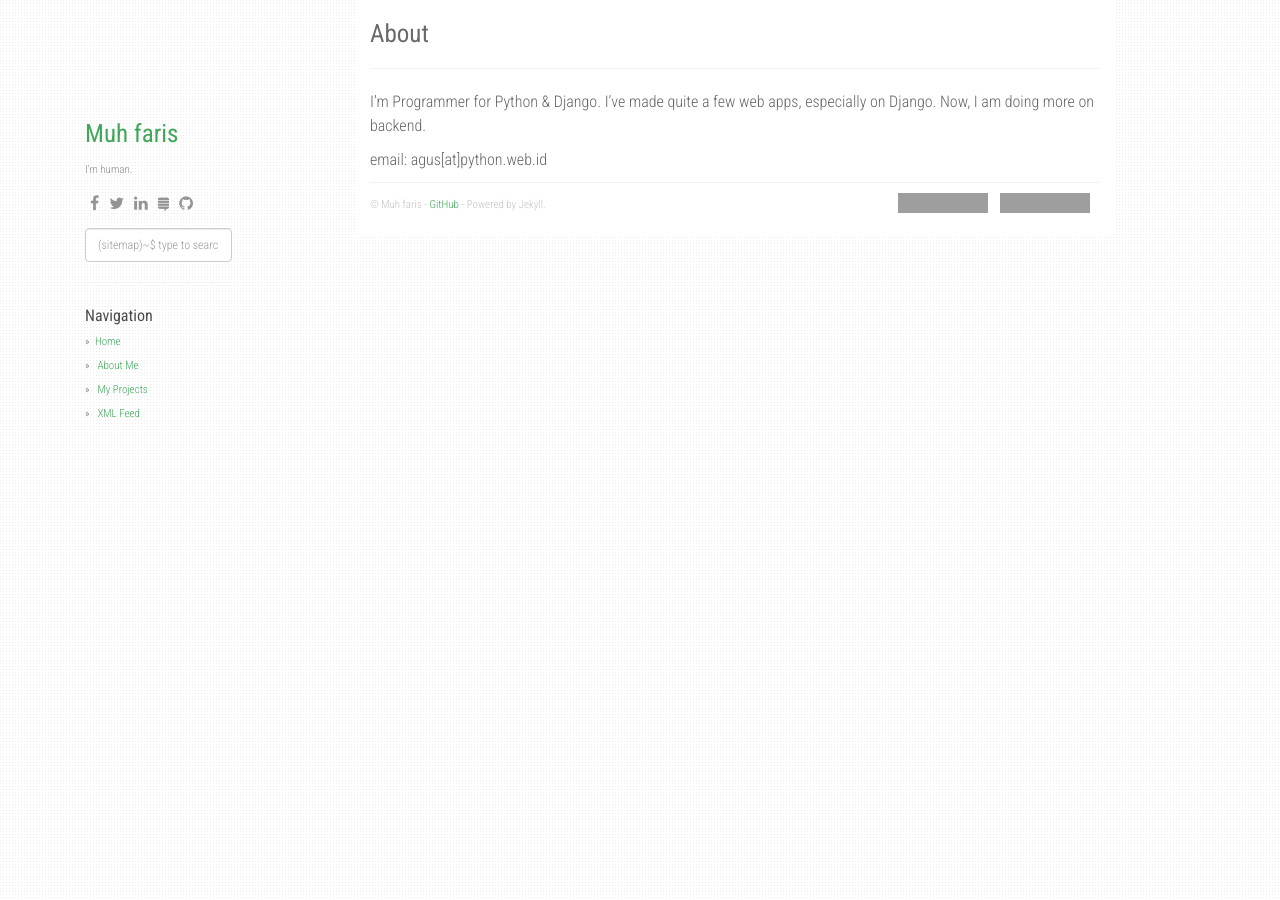
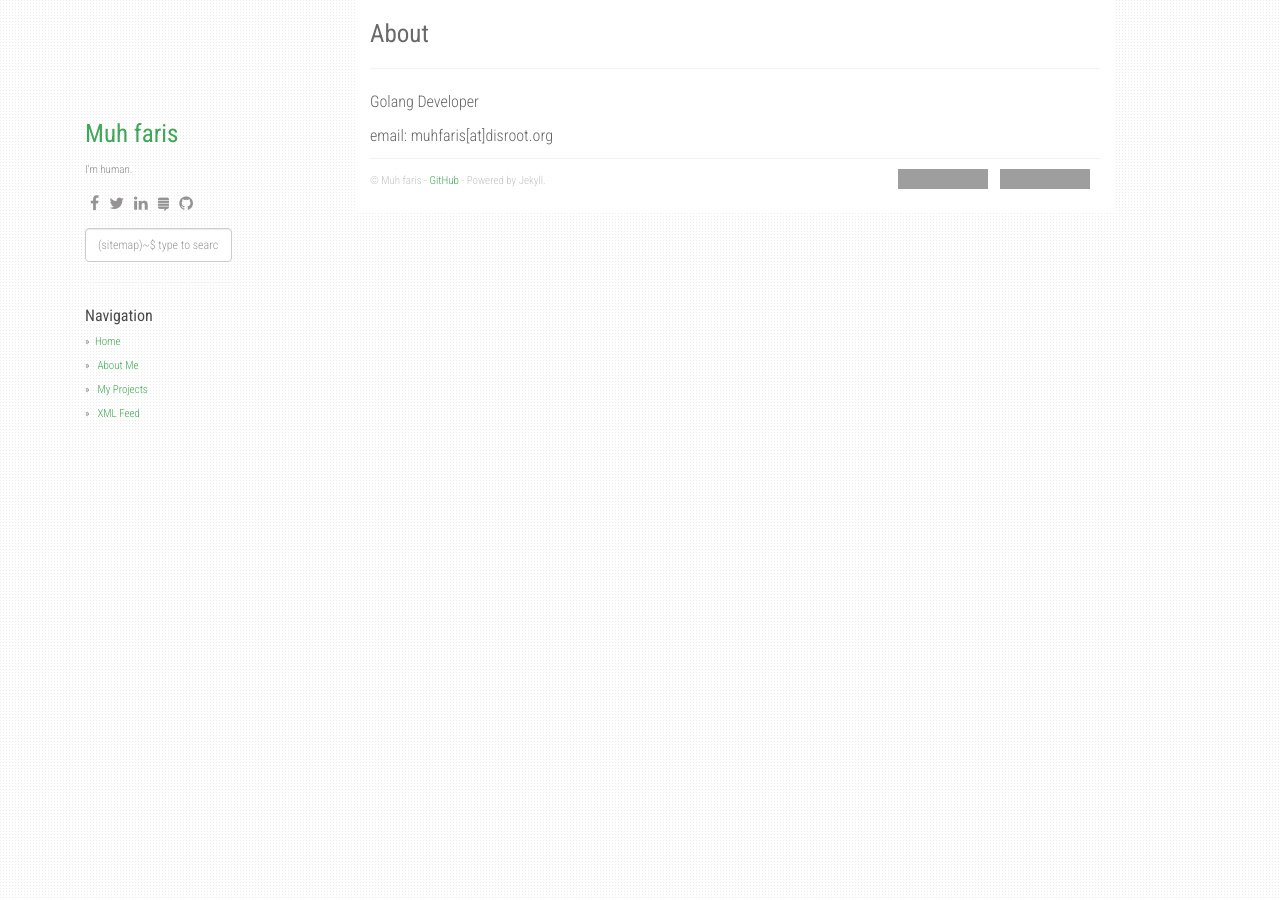
Before and after one commit to muhfaris/muhfaris.github.io, a Jekyll site: the page built from about.md, in a window 1280 px wide. Built offline with Jekyll 4.4.1, drawn with Linux system fonts in a browser that asks for light colours; nearby versions of some CDN libraries; grey boxes are pictures that could not be loaded.

Commit message:
rename file

```diff
--- a/about.md
+++ b/about.md
@@ -4,6 +4,6 @@ title: About
 permalink: /about/
 ---
 
-I'm Programmer for Python & Django. I've made quite a few web apps, especially on Django. Now, I am doing more on backend.
+Golang Developer
 
-email: agus[at]python.web.id
+email: muhfaris[at]disroot.org
```
Also changed, not shown: _posts/2020-06-14-according-table-row-react-boostrap.markdown (renamed from _posts/2020_06_14_according_table_row_react_boostrap.markdown), _posts/2020-06-16-error-gopls-no-dep-handle.markdown (renamed from _posts/2020_06_16_error_gopls_no_dep_handle.markdown).
